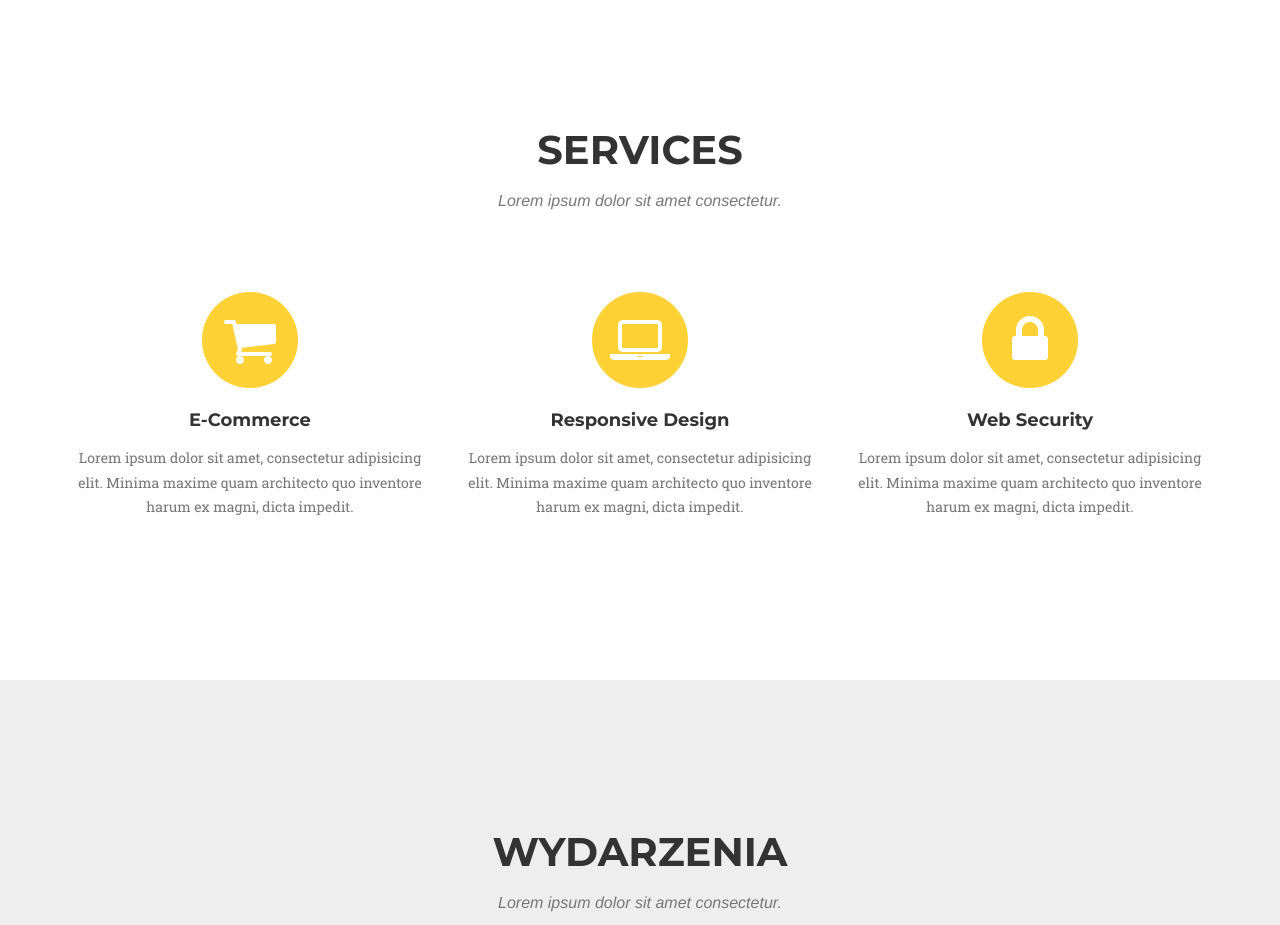
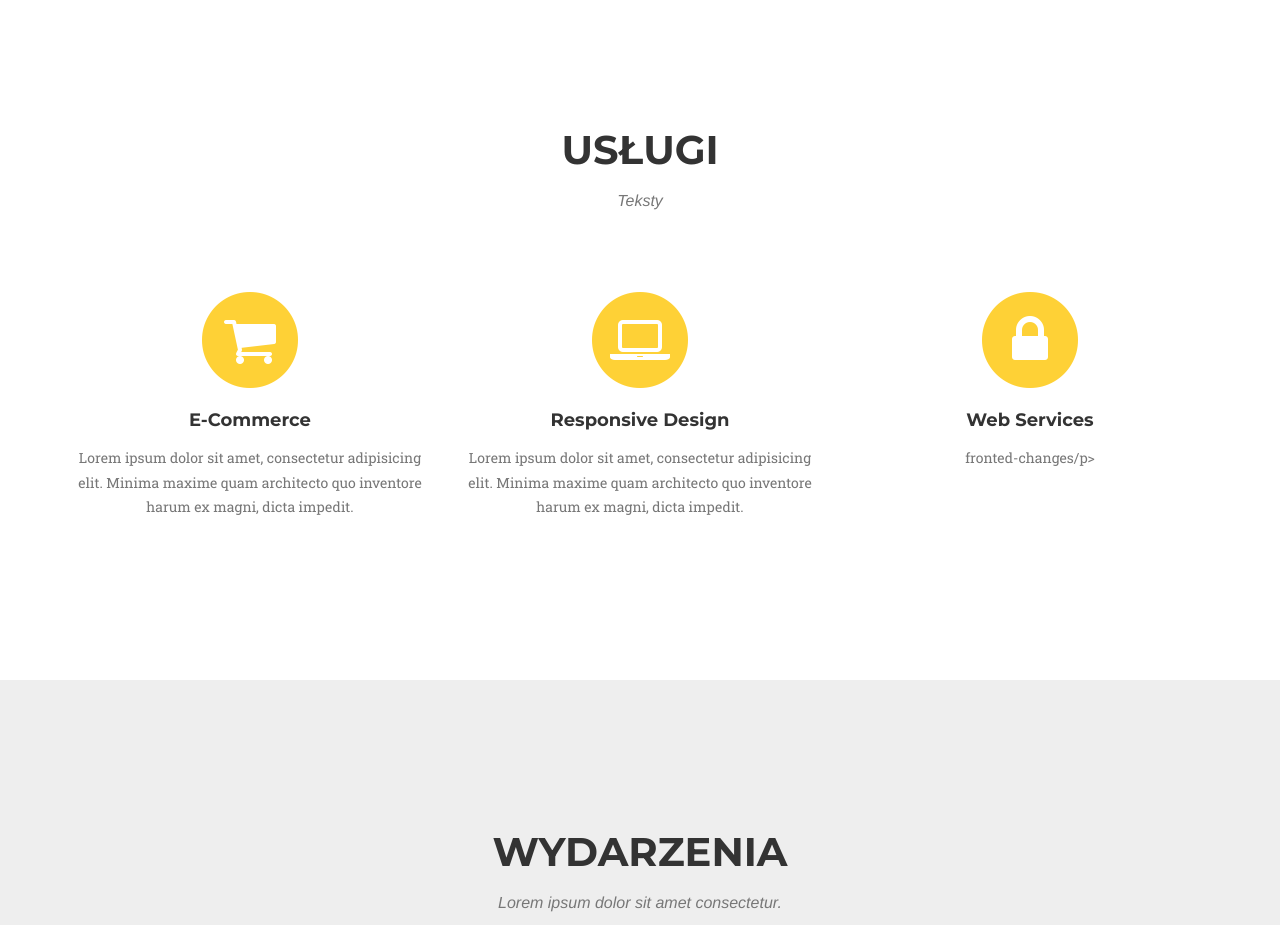
Before and after one commit to silesia2016/webschoolsilesia, a website: page index.html in a window 1280 px wide. Shown: the part 780-1705 px from the top of the page. Drawn offline with nearby package versions, Linux system fonts and the light colour scheme; a web font is replaced by a local one.

Commit message:
new fronted changes

```diff
--- a/index.html
+++ b/index.html
@@ -91,8 +91,8 @@
         <div class="container">
             <div class="row">
                 <div class="col-lg-12 text-center">
-                    <h2 class="section-heading">Services</h2>
-                    <h3 class="section-subheading text-muted">Lorem ipsum dolor sit amet consectetur.</h3>
+                    <h2 class="section-heading">Usługi</h2>
+                    <h3 class="section-subheading text-muted">Teksty</h3>
                 </div>
             </div>
             <div class="row text-center">
@@ -117,8 +117,8 @@
                         <i class="fa fa-circle fa-stack-2x text-primary"></i>
                         <i class="fa fa-lock fa-stack-1x fa-inverse"></i>
                     </span>
-                    <h4 class="service-heading">Web Security</h4>
-                    <p class="text-muted">Lorem ipsum dolor sit amet, consectetur adipisicing elit. Minima maxime quam architecto quo inventore harum ex magni, dicta impedit.</p>
+                    <h4 class="service-heading">Web Services</h4>
+                    <p class="text-muted">fronted-changes/p>
                 </div>
             </div>
         </div>
```
